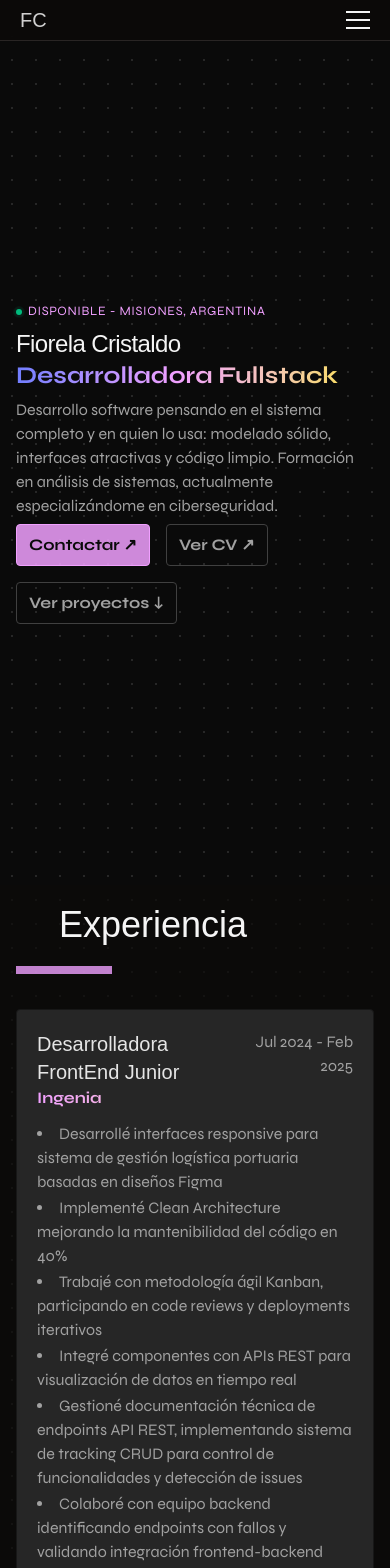
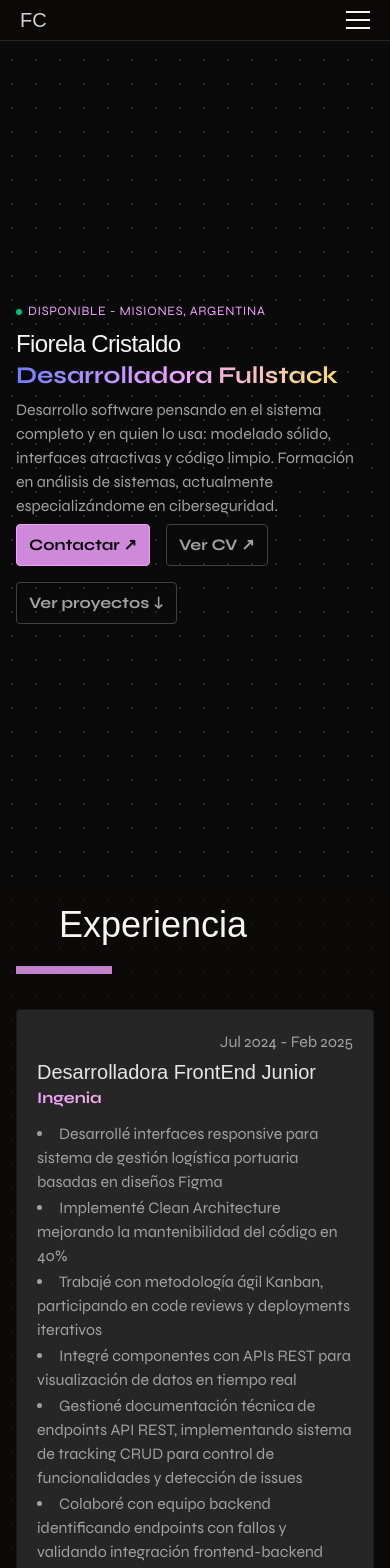
Before and after one commit to Cristaldo-Fiorela/portfolio, a React (Vite) app: page / in a window 390 px wide. Shown: the top 1568 px of the page. Built offline with nearby package versions, Linux system fonts and the light colour scheme; some icons are missing; a web font is replaced by a local one.

Commit message:
correccion de estilos en secciones experience y skills

```diff
--- a/src/components/Experience.jsx
+++ b/src/components/Experience.jsx
@@ -4,16 +4,16 @@ import { me } from "../db/db";
 const Experience = () => {
   const { experience } = me;
   return (
-    <div className="bg-stone-950/70 h-screen py-5">
+    <div className="bg-stone-950/70 min-h-screen py-5">
       <section id="experience" className=" scroll-mt-15 max-w-5xl px-4 mx-auto  flex flex-col gap-10">
         <SectionTitle title="Experiencia" />
 
         {experience.map((work) => (
           <div className="bg-neutral-800 border border-neutral-900 rounded p-5 flex flex-col gap-3" key={work.id}>
             <div>
-              <div className="grid grid-cols-3">
-                <h3 className="col-span-2 text-neutral-200 text-xl font-family-heading">{work.role}</h3>
-                <span className="col-span-1 text-end">{work.period.from} - {work.period.to}</span>
+              <div className="md:grid md:grid-cols-3 flex flex-col-reverse gap-1">
+                <h3 className="md:col-span-2 text-neutral-200 text-xl font-family-heading">{work.role}</h3>
+                <span className="md:col-span-1 text-end">{work.period.from} - {work.period.to}</span>
               </div>
               <h6 className="bg-linear-to-r from-pink to-yellow bg-clip-text text-transparent  font-bold">{work.company}</h6>
             </div>
--- a/src/components/SectionTitle.jsx
+++ b/src/components/SectionTitle.jsx
@@ -5,7 +5,7 @@ const SectionTitle = ({
   color = ""
 }) => {
   return (
-    <div>
+    <div className="w-full">
       <h2 className="flex text-4xl gap-2 font-family-heading items-center text-neutral-100">
         <Icon icon="pixelarticons:sparkles" width="35" height="35" color={color} />
         {title}
--- a/src/components/Skills.jsx
+++ b/src/components/Skills.jsx
@@ -6,8 +6,8 @@ import SectionTitle from './SectionTitle';
 const Skills = () => {
 
   return (
-    <div className=''>
-      <section id="skills" className='my-10 self-center flex flex-col gap-5 scroll-mt-15 max-w-5xl px-4 mx-auto'>
+    <div className='min-h-screen'>
+      <section id="skills" className='my-10 flex flex-col gap-10 scroll-mt-15 max-w-5xl px-4 mx-auto items-center w-full'>
         <SectionTitle title="Habilidades" />
 
         <div className="flex flex-col gap-5 md:grid md:grid-cols-2 md:w-4/5">
```
